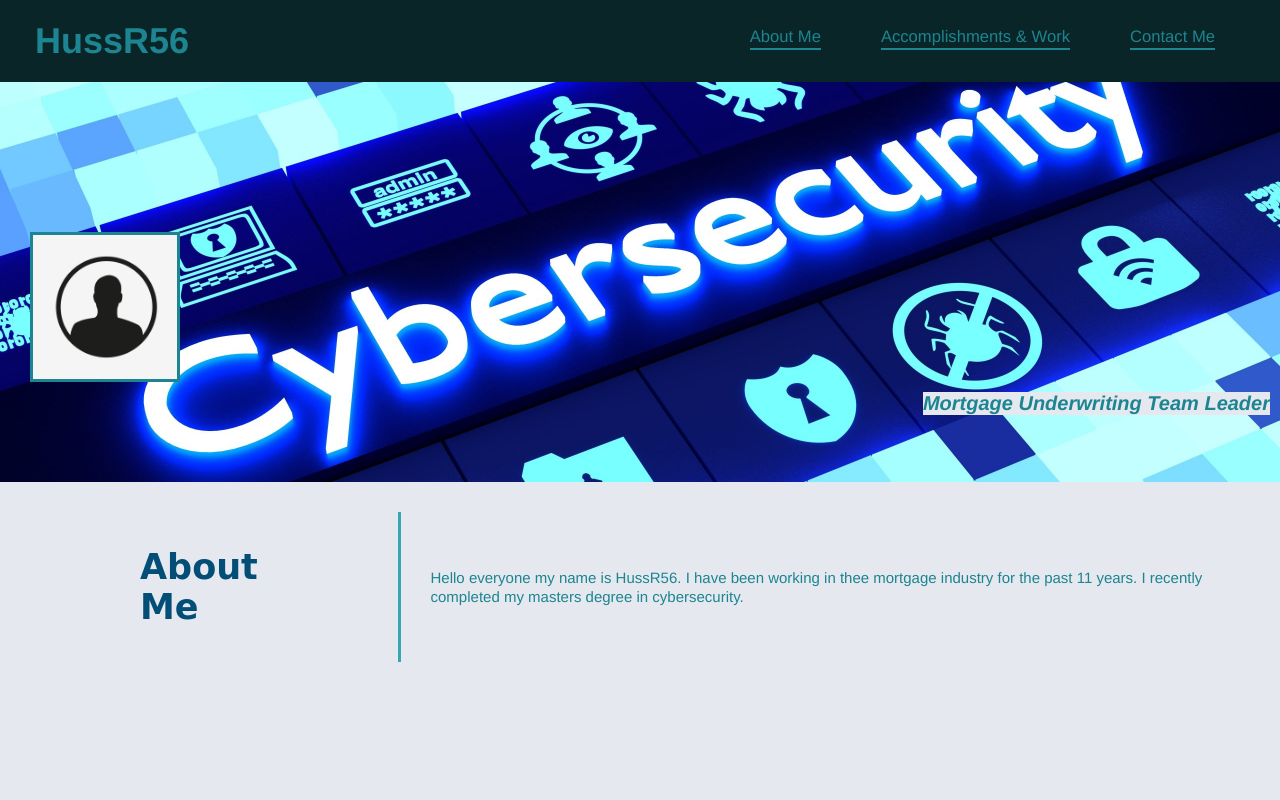
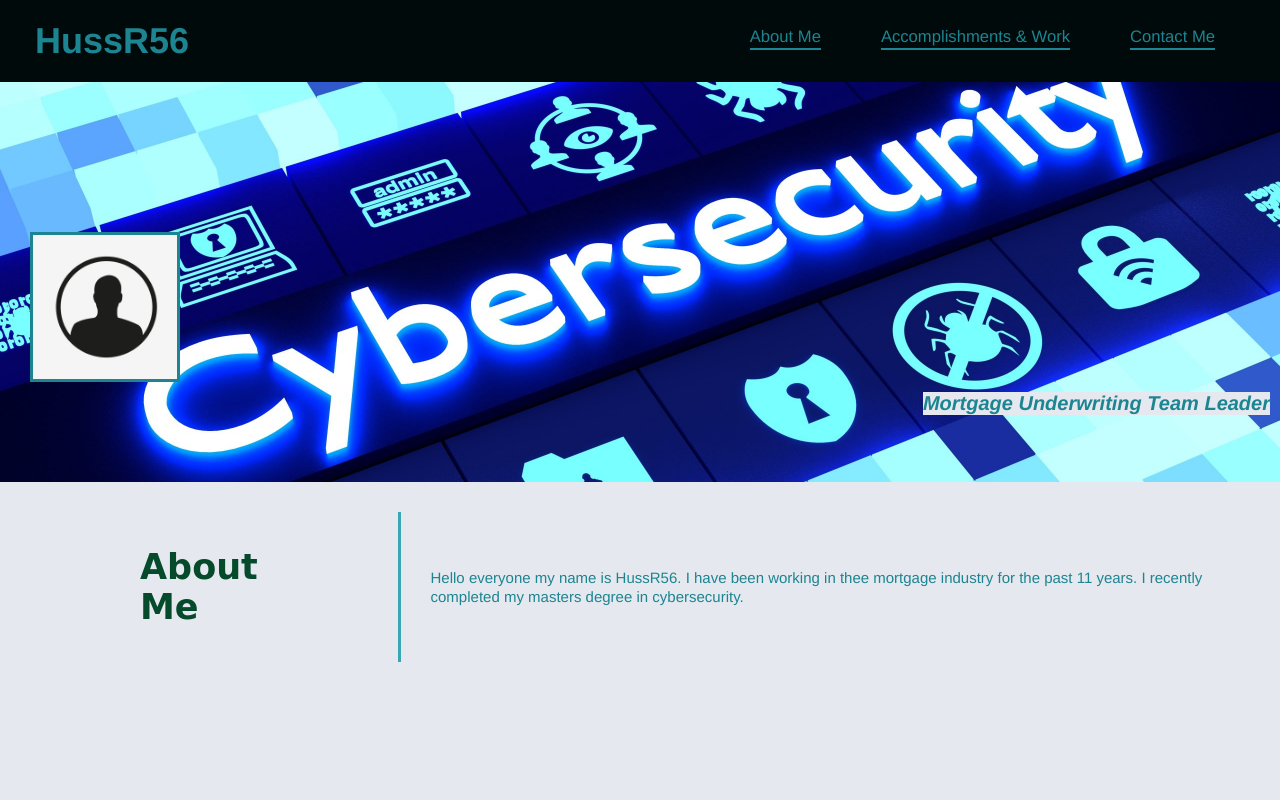
Before and after one commit to hussrizk56/Portfolio, a plain HTML site: page index.html in a window 1280 px wide. Shown: the top 800 px of the page. Drawn offline with Linux system fonts and the light colour scheme.

Commit message:
updated CSS

```diff
--- a/assets/style.css
+++ b/assets/style.css
@@ -9,7 +9,7 @@
   }
 
 body {
-    color: #1c8591;
+    color: #1c9139;
     font-family: Helvetica, Arial, sans-serif;
     background-color: rgb(229, 232, 238);
   }
@@ -17,7 +17,7 @@ body {
 /* apply styles to <header> */
 header {
     padding: 20px 35px;
-    background-color: #0a2527;
+    background-color: #000a0a;
     display:flex;
     justify-content: space-between;
     flex-wrap: wrap;
@@ -107,7 +107,7 @@ section {
 .section-title {
   font-size: 35px;
   font-family:cursive;
-  color: #024e76;
+  color: #044a2b;
   margin: 0 0 0 80px;
   width: 50%;
 }
@@ -220,7 +220,6 @@ grid-row-end: 4;
 }
 
 
-
 /*About section style*/
 .vl-border3 {
   border-right: 3px solid #39a6b2;
@@ -251,10 +250,6 @@ grid-row-end: 4;
     padding-bottom: 2px;
   }
 
-.resume{
-margin: 20px 20px;
-color: #024e76;
-}
 
 /*Code for media query*/
 
```
